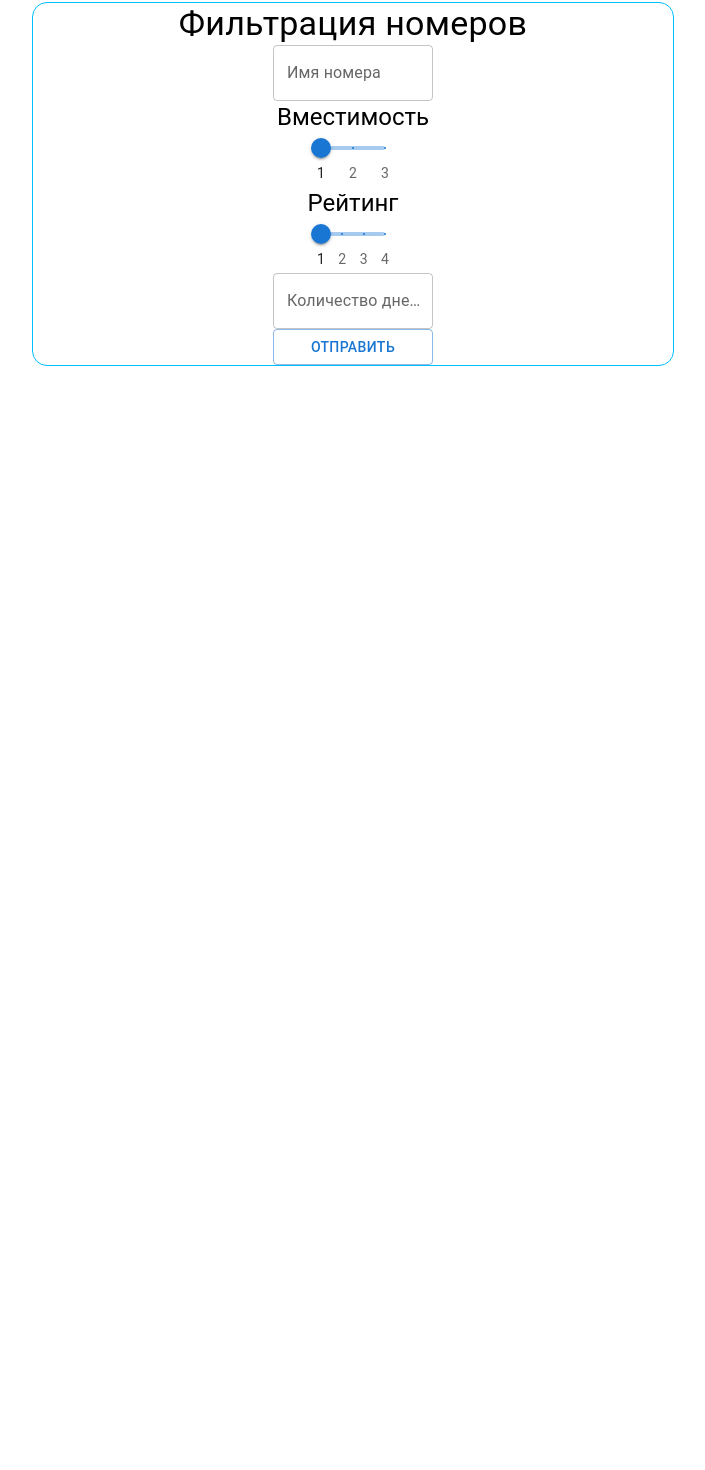
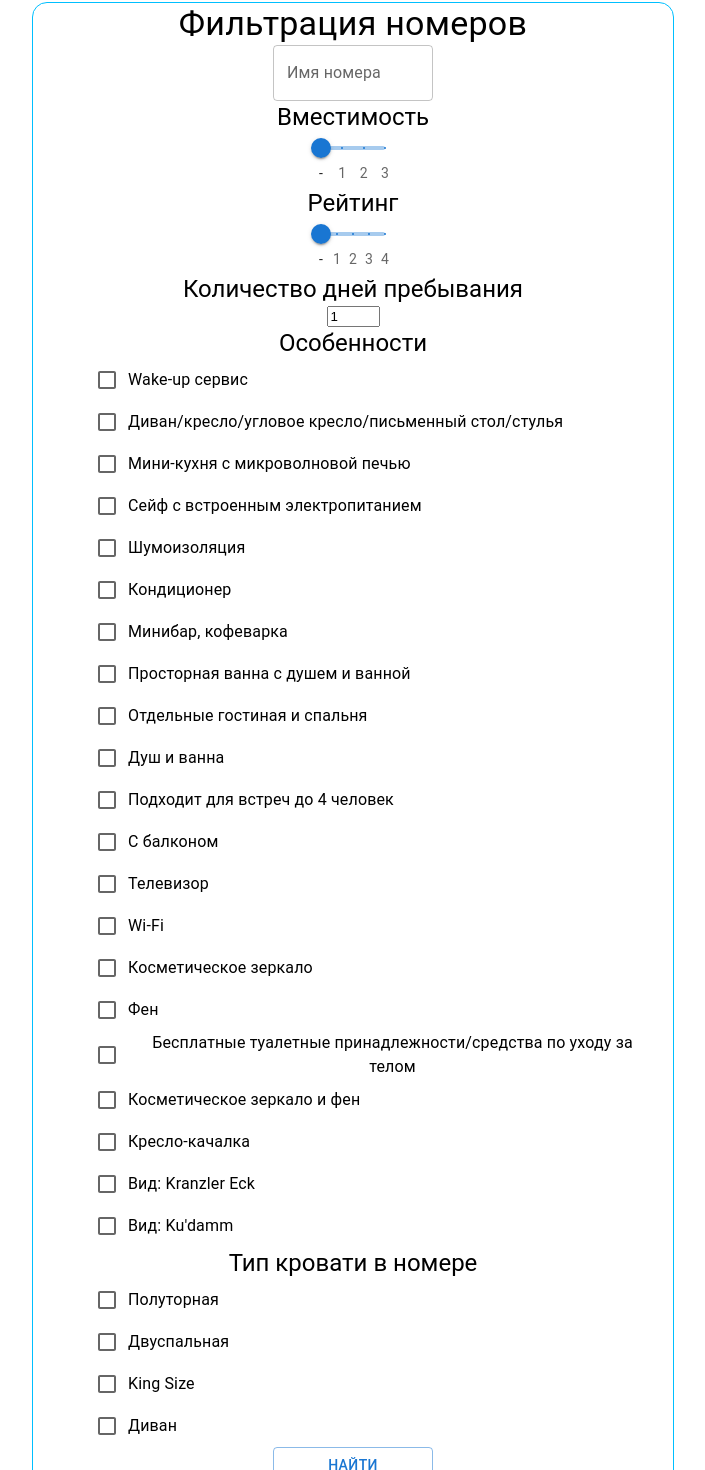
Before and after one commit to Carcass0/HotelRoomBooking, a React (Create React App) app in the folder frontend/: page / in a window 1280 px wide. Shown: the part 83-1553 px from the top of the page, without its empty margins (287-992 px from the left). Before the commit the page ends 800 px from the top, so only its background shows below. Built offline with nearby package versions, Linux system fonts and the light colour scheme.

Commit message:
Filters (name and beds dont work properly)

```diff
--- a/frontend/src/components/RoomInfo/RoomInfo.tsx
+++ b/frontend/src/components/RoomInfo/RoomInfo.tsx
@@ -20,7 +20,8 @@ function RoomInfo(props: IProps) {
        <Typography variant="h3">{props.room.name}</Typography>
        <Box sx={{display: 'flex'}}>
         <Typography variant="h5">Звёзды: {props.room.stars}/5</Typography>
-        <Typography sx={{marginLeft: '65%' }} variant="h5">Вместимость: {props.room.capacity}</Typography>
+        <Typography sx={{marginLeft: '27%' }} variant="h5">Количество: {props.room.room_numbers.length}</Typography>
+        <Typography sx={{marginLeft: '20%' }} variant="h5">Вместимость: {props.room.capacity}</Typography>
         </Box>
        <Accordion>
         <AccordionSummary
--- /dev/null
+++ b/frontend/src/consts.tsx
@@ -0,0 +1,51 @@
+export const MARKS = [
+  {
+    value: 0,
+    label: '-',
+  },
+  {
+      value: 1,
+      label: '1',
+    },
+    {
+      value: 2,
+      label: '2',
+    },
+    {
+      value: 3,
+      label: '3',
+    },
+  {
+    value:4,
+    label:'4'
+  }
+  ];
+
+export const AMENITY_TYPES = [
+    "Wake-up сервис",
+    "Диван/кресло/угловое кресло/письменный стол/стулья",
+    "Мини-кухня с микроволновой печью",
+    "Сейф с встроенным электропитанием",
+    "Шумоизоляция",
+    "Кондиционер",
+    "Минибар, кофеварка",
+    "Просторная ванна с душем и ванной",
+    "Отдельные гостиная и спальня",
+    "Душ и ванна",
+    "Подходит для встреч до 4 человек",
+    "С балконом",
+    "Телевизор",
+    "Wi-Fi",
+    "Косметическое зеркало",
+    "Фен",
+    "Бесплатные туалетные принадлежности/средства по уходу за телом",
+    "Косметическое зеркало и фен",
+    "Кресло-качалка",
+    "Вид: Kranzler Eck",
+    "Вид: Ku'damm"
+]
+
+export const BED_TYPES = ["Полуторная",
+             "Двуспальная",
+             "King Size",
+             "Диван"]
--- a/frontend/src/interfaces.tsx
+++ b/frontend/src/interfaces.tsx
@@ -4,5 +4,5 @@ export interface IRoom {
     amenities: []
     beds: []
     stars: number
-    room_number: number
+    room_numbers: number[]
 }
--- a/frontend/src/pages/RoomsList/RoomsList.tsx
+++ b/frontend/src/pages/RoomsList/RoomsList.tsx
@@ -1,6 +1,7 @@
 import { useState, useCallback, useEffect } from 'react';
 import './RoomsList.css';
 import { IRoom } from '../../interfaces';
+import {MARKS, AMENITY_TYPES, BED_TYPES} from '../../consts';
 import Typography from '@mui/material/Typography';
 import Box from "@mui/material/Box"
 import Slider from '@mui/material/Slider';
@@ -8,33 +9,17 @@ import Select, { SelectChangeEvent } from '@mui/material/Select';
 import MenuItem from '@mui/material/MenuItem';
 import RoomInfo from '../../components/RoomInfo/RoomInfo';
 import TextField from '@mui/material/TextField';
-import { Button } from '@mui/material';
+import { Button, FormControlLabel, FormGroup } from '@mui/material';
+import Checkbox from '@mui/material/Checkbox';
 
 function RoomsList() {
   const [rooms, setRooms] = useState<IRoom[]>([])
   const [name, setName] = useState<string>('');
-  const [stayDuration, setStayDuration] = useState<string>('');
-  const [capacity, setCapacity] = useState<number>(1);
-  const [stars, setStars] = useState<number>(1);
-
-  const marks = [
-    {
-      value: 1,
-      label: '1',
-    },
-    {
-      value: 2,
-      label: '2',
-    },
-    {
-      value: 3,
-      label: '3',
-    },
-  {
-    value:4,
-    label:'4'
-  }
-  ];
+  const [stayDuration, setStayDuration] = useState<number>(1);
+  const [capacity, setCapacity] = useState<number>(0);
+  const [stars, setStars] = useState<number>(0);
+  const [amenities, setAmenities] = useState<string[]>([])
+  const [bedTypes, setBedTypes] = useState<string[]>([])
 
   const fetchRooms = useCallback(() => {
     fetch('http://localhost:8000/')
@@ -59,8 +44,37 @@ function RoomsList() {
     setName(event.target.value);
   };
 
-  function handleStayDuration(event: React.ChangeEvent<HTMLInputElement>) {
-    setStayDuration(event.target.value);
+  function handleStayDuration(e: React.ChangeEvent<HTMLInputElement>) {
+    var nextValue = Math.max(Number(0), Math.min(Number(21), Number(e.target.value)));
+    if (!Number.isInteger(nextValue)) {
+      nextValue = Math.floor(nextValue)
+    }
+    if (nextValue === 0) {
+      nextValue = 1
+    }
+    setStayDuration(nextValue)
+  }
+
+  function handleAmenitiesChange(isChecked: boolean, item: string) {
+    if (isChecked) {
+      setAmenities(amenities.concat([item]))
+    } else {
+      var removedIndex = amenities.indexOf(item);
+      if (removedIndex !== -1) {
+        setAmenities(amenities.filter((value, index) => removedIndex!==index))
+      }
+    }
+  };
+
+  function handleBedTypesChange(isChecked: boolean, item: string) {
+    if (isChecked) {
+      setBedTypes(bedTypes.concat([item]))
+    } else {
+      var removedIndex = bedTypes.indexOf(item);
+      if (removedIndex !== -1) {
+        setBedTypes(bedTypes.filter((value, index) => removedIndex!==index))
+      }
+    }
   };
 
   function handleFiltersSending() {
@@ -68,10 +82,11 @@ function RoomsList() {
       name: name,
       capacity: capacity,
       stars: stars,
-      amenities: [],
-      beds: [],
+      amenities: amenities,
+      beds: bedTypes,
       stay_duration: stayDuration
     }
+    console.log(filter)
     fetch('http://localhost:8000/', {
       method: 'POST',
       body: JSON.stringify(filter),
@@ -81,9 +96,6 @@ function RoomsList() {
     })
       .then((response) => response.json())
       .then((data) => {
-          setName('')
-          setCapacity(1)
-          setStars(1)
           setRooms(data)
         })
       .catch((error) => {
@@ -109,31 +121,46 @@ function RoomsList() {
             <Box>
             <Typography variant="h5">Вместимость</Typography>
             <Box className='slider'>
-            <Slider value={capacity} onChange={handleCapacity} step={1} min={1} max={3} marks={marks} />
+            <Slider value={capacity} onChange={handleCapacity} step={1} min={0} max={3} marks={MARKS} />
             </Box>
             </Box>
             <Box>
             <Typography variant="h5">Рейтинг</Typography>
             <Box className='slider'>
-            <Slider className='slider' value={stars} onChange={handleStars} step={1} min={1} max={4} marks={marks} />
+            <Slider className='slider' value={stars} onChange={handleStars} step={1} min={0} max={4} marks={MARKS} />
             </Box>
-            <TextField
-                    id="outlined-basic"
-                    label="Количество дней пребывания"
-                    variant="outlined"
-                    sx={{width: '25%'}} inputProps={{ maxLength: 32 }}
-                    value={stayDuration}
-                    onChange={handleStayDuration}/>
+            <Typography variant="h5">Количество дней пребывания</Typography>
+            <input type="number" name="rating" style={{width: 45}} value={stayDuration} onChange={handleStayDuration}></input>
             </Box>
-            <Button variant="outlined" sx={{width: '25%'}} onClick={handleFiltersSending}>Отправить</Button>
+            <Typography variant="h5">Особенности</Typography>
+            <FormGroup sx={{marginLeft: '10%'}}>
+            {
+              AMENITY_TYPES.map((item) => {
+                return (
+                  <FormControlLabel control={<Checkbox />} key={item} label={item} onChange={(e, isChecked) => handleAmenitiesChange(isChecked, item)}/>
+                )
+            })
+          }
+            </FormGroup>
+            <Typography variant="h5">Тип кровати в номере</Typography>
+            <FormGroup sx={{marginLeft: '10%'}}>
+            {
+              BED_TYPES.map((item) => {
+                return (
+                  <FormControlLabel control={<Checkbox />} key={item} label={item} onChange={(e, isChecked) => handleBedTypesChange(isChecked, item)}/>
+                )
+            })
+          }
+            </FormGroup>
+            <Button variant="outlined" sx={{width: '25%', marginBottom: '1%'}} onClick={handleFiltersSending}>Найти</Button>
           </Box>
         </Box>
         <Box>
           {
             rooms && (
-              rooms.map((item) => {
+              rooms.map((item, index) => {
                 return (
-                  <RoomInfo room={item} key={item.room_number}></RoomInfo>
+                  <RoomInfo room={item} key={index}></RoomInfo>
                 )
             }))
           }
```
Also changed, not shown: 1 other file (tests, documents, lock files or other folders).
